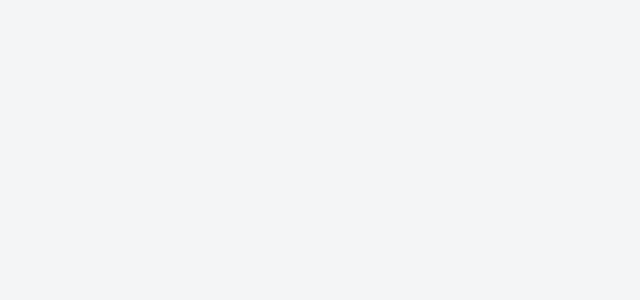
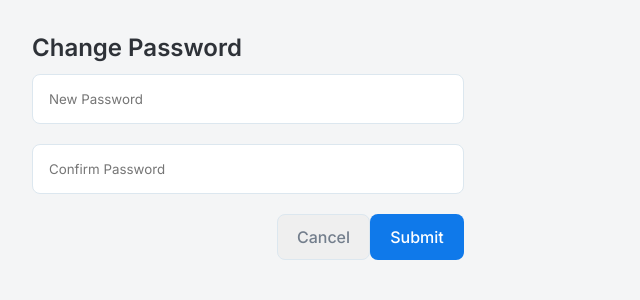
Before and after one commit to RaindiMGE/Merodi_Admin, a Next.js app: page / in a window 1280 px wide. Shown: the top 300 px of the page, without its empty margins (0-640 px from the left). Built offline with nearby package versions, Linux system fonts and the light colour scheme.

Commit message:
orgin/feat/CHAL-75/createpassword

```diff
--- /dev/null
+++ b/app/Components/ChangePassword/ChangePassword.module.scss
@@ -0,0 +1,85 @@
+.main {
+  display: flex;
+  flex-direction: column;
+  align-items: center;
+}
+
+.changePassword {
+  display: inline-flex;
+  padding: 32px;
+  flex-direction: column;
+  align-items: flex-start;
+  gap: 10px;
+}
+
+.changeMainPassword {
+  color: #2e3238;
+  font-family: "Inter";
+  font-size: 24px;
+  font-style: normal;
+  font-weight: 600;
+  line-height: 32px;
+}
+.passwordHolder {
+  display: flex;
+  width: 432px;
+  padding: 16px;
+  align-items: center;
+  gap: 8px;
+  border-radius: 8px;
+  border: 1px solid #dce7ef;
+  background: #fff;
+  outline: none;
+}
+.confirmPassword {
+  display: flex;
+  width: 432px;
+  padding: 16px;
+  align-items: center;
+  gap: 8px;
+  border-radius: 8px;
+  border: 1px solid #dce7ef;
+  background: #fff;
+
+  outline: none;
+}
+
+.submit {
+  display: flex;
+  width: 94px;
+  padding: 12px 16px;
+  justify-content: center;
+  align-items: center;
+  gap: 10px;
+  border: 0px;
+  border-radius: 8px;
+  background: #0f79ea;
+  color: #fff;
+  font-family: "Inter";
+  font-size: 16px;
+  font-style: normal;
+  font-weight: 500;
+  line-height: 20px;
+}
+
+.cancel {
+  display: flex;
+  width: 93px;
+  padding: 12px 16px;
+  justify-content: center;
+  align-items: center;
+  gap: 10px;
+  border-radius: 8px;
+  border: 1px solid #dce7ef;
+  color: #737e8c;
+  font-family: "Inter";
+  font-size: 16px;
+  font-style: normal;
+  font-weight: 500;
+  line-height: 20px;
+}
+.endButtons {
+  display: flex;
+  flex-direction: row;
+  float: inline-end;
+}
--- /dev/null
+++ b/app/Components/ChangePassword/ChangePassword.tsx
@@ -0,0 +1,66 @@
+import React, { useState } from "react";
+import styles from "./ChangePassword.module.scss";
+
+interface ChangePasswordProps {
+  userId: string;
+}
+
+const ChangePassword: React.FC<ChangePasswordProps> = ({ userId }) => {
+  const [password, setPassword] = useState("");
+  const [confirmPassword, setConfirmPassword] = useState("");
+  const [error, setError] = useState<string | null>(null);
+
+  const handleSubmit = async (event: React.FormEvent<HTMLFormElement>) => {
+    event.preventDefault();
+    try {
+      const response = await fetch("/api/change-password", {
+        method: "POST",
+        headers: { "Content-Type": "application" },
+        body: JSON.stringify({ userId, password }),
+      });
+      setError(response.ok ? null : "Password can`t be changed");
+    } catch {
+      setError("error");
+    }
+  };
+
+  return (
+    <div className={styles.changePassword}>
+      <h2 className={styles.changeMainPassword}>Change Password</h2>
+      <form onSubmit={handleSubmit}>
+        <label>
+          <input
+            className={styles.passwordHolder}
+            type="password"
+            placeholder="New Password"
+            value={password}
+            onChange={(e) => setPassword(e.target.value)}
+          />
+        </label>
+        <br />
+        <label>
+          <input
+            className={styles.confirmPassword}
+            type="password"
+            placeholder="Confirm Password"
+            value={confirmPassword}
+            onChange={(e) => setConfirmPassword(e.target.value)}
+          />
+        </label>
+        <br />
+        <div className={styles.endButtons}>
+          <button className={styles.cancel} type="button">
+            Cancel
+          </button>
+          <button className={styles.submit} type="submit">
+            Submit
+          </button>
+        </div>
+
+        {error && <div className="error">{error}</div>}
+      </form>
+    </div>
+  );
+};
+
+export default ChangePassword;
--- a/app/page.tsx
+++ b/app/page.tsx
@@ -1,12 +1,13 @@
 'use client'
 
 
+import ChangePassword from './Components/ChangePassword/ChangePassword';
 import styles from './page.module.scss';
 
 export default function Home() {
   return (
     <main>
-
+      <ChangePassword userId={'change password'}/>
     </main>
   );
 }
```
